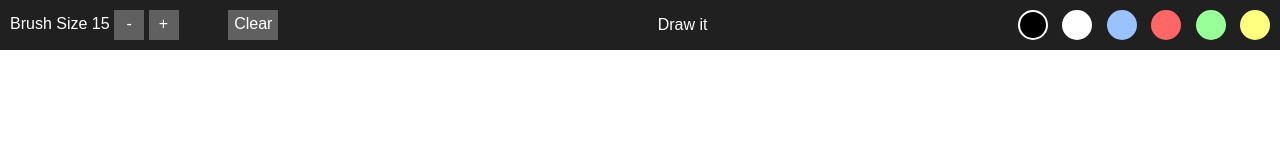
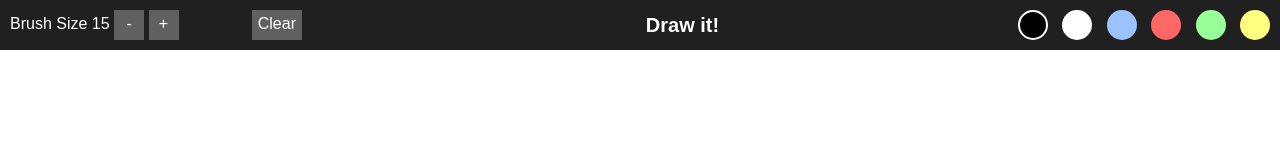
Before and after one commit to Showndarya/DrawIt, a plain HTML site: page index.html in a window 1280 px wide. Drawn offline with Linux system fonts and the light colour scheme.

Commit message:
Title font improved

```diff
--- a/index.css
+++ b/index.css
@@ -20,7 +20,8 @@
 
 #title{
 	text-align: center;
-	font-size: 16px;
+	font-size: 20px;
+	font-weight: bold;
 	vertical-align: middle;
 	position: relative;
 	float: left;
--- a/index.html
+++ b/index.html
@@ -13,7 +13,7 @@
 				<div id="inc" class="bsb">+</div>
 			</div>
 
-			<div id="title"> Draw it </div>
+			<div id="title"> Draw it! </div>
 
 			<div id="color">
 			 	<div class="shade active" style="background-color:#000; "></div>
```
